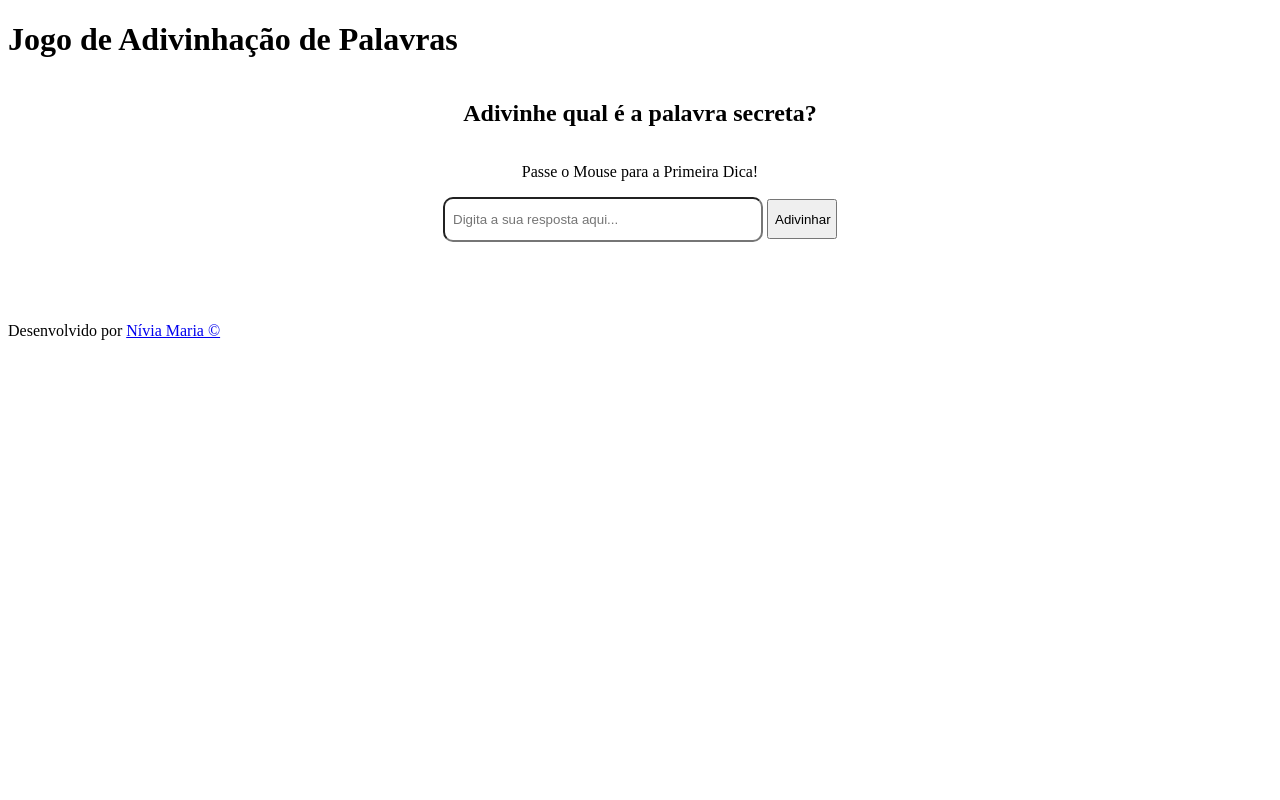
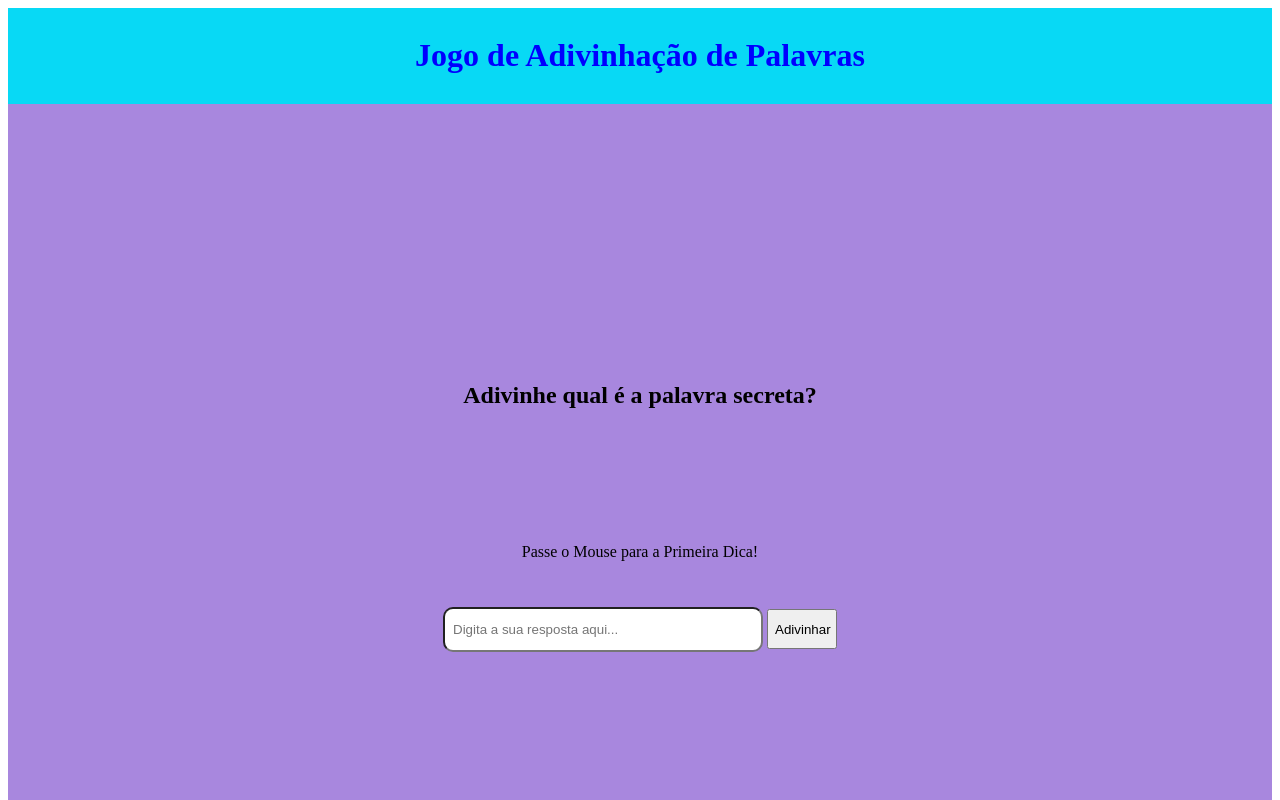
Before and after one commit to NiviaMAC/NovaTec_primeiro, a plain HTML site: page index.html in a window 1280 px wide. Shown: the top 800 px of the page. Drawn offline with Linux system fonts and the light colour scheme.

Commit message:
aprimorando header e footer
Flexbox

```diff
--- a/estilos.css
+++ b/estilos.css
@@ -1,8 +1,35 @@
+.header{
+    text-align: center;
+    color: blue;
+    padding: 8px;
+    background-color: rgb(8, 217, 245);
+
+}
+
+.footer{
+    text-align: center;
+    color: blue;
+    padding: 8px;
+    background-color: rgb(8, 217, 245);
+    line-height: 100%;
+}
+
 .container{
     display: flex;
     flex-direction: column;
     align-items: center;
     justify-content: center;
+    background-color: rgb(168, 135, 222);
+    min-height: 100vh;
+}
+.container #h2{
+    height: 25px;
+    border-radius: 10px;
+    padding: 100px;
+}
+
+.input_container{
+    padding: 30px;
 }
 
 #txt_input{
@@ -17,7 +44,7 @@
     height: 40px;
 }
 
-.btn:hover{
+.btn:hover{ /*o hover é para o estilo do mouse passando por cima*/
     background-color: green;
     color:blue;
 }
--- a/index.html
+++ b/index.html
@@ -8,12 +8,12 @@
 </head>
 <body>
 
-    <header>
+    <header class="header">
         <h1>Jogo de Adivinhação de Palavras</h1>
     </header>
 
     <div class="container">
-        <h2>Adivinhe qual é a palavra secreta?</h2>
+        <h2 id="h2">Adivinhe qual é a palavra secreta?</h2>
         <p id="paragrafo_dicas" onmouseenter="mostrar_dica()">Passe o Mouse para a Primeira Dica!</p>
         <div class="input_container">
             <input type="text" id="txt_input" placeholder="Digita a sua resposta aqui...">
@@ -27,7 +27,7 @@
         <p id="paragrafo_tentativas"></p>
     </div>
 
-    <footer>
+    <footer class="footer">
         <p>Desenvolvido por <a href="https://github.com/NiviaMAC" target="_blank">Nívia Maria &copy;</a></p>
     </footer>
 
```
